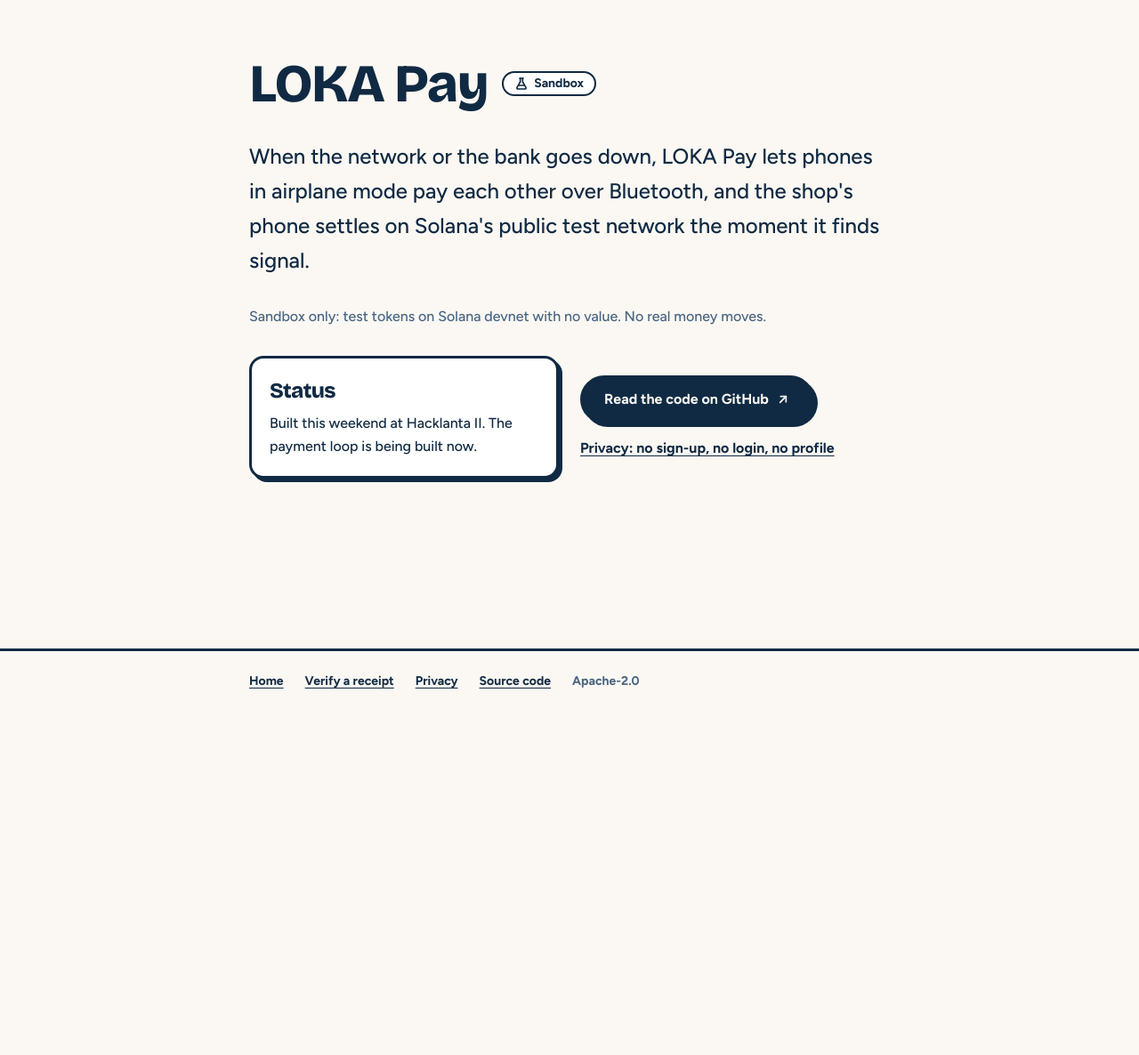
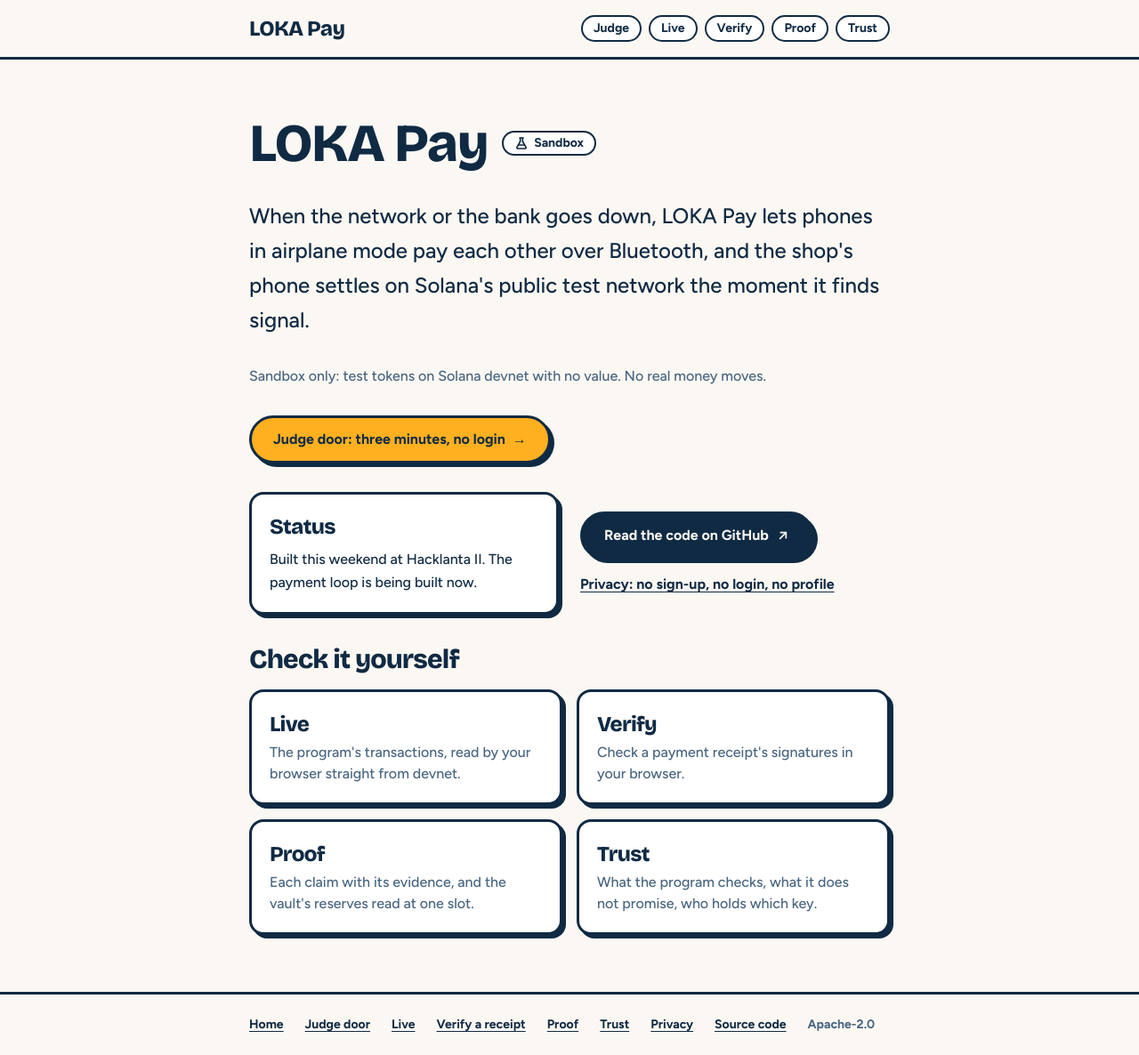
Before and after one commit to StephenSook/loka-pay, a Next.js app in the folder web/: page / in a window 1280 px wide. Shown: the whole page at 89% size. Before the commit the page ends 800 px from the top, so only its background shows below. Built offline with nearby package versions, Linux system fonts and the light colour scheme.

Commit message:
feat(web): header navigation and landing links to the judge door pages

```diff
--- a/web/app/layout.tsx
+++ b/web/app/layout.tsx
@@ -1,6 +1,7 @@
 import type { Metadata, Viewport } from "next";
 import localFont from "next/font/local";
 import { SiteFooter } from "@/components/site-footer";
+import { SiteHeader } from "@/components/site-header";
 import { SENTENCE } from "@/lib/site";
 import "./globals.css";
 
@@ -38,6 +39,7 @@
   return (
     <html lang="en" className={`${display.variable} ${body.variable} antialiased`}>
       <body className="flex min-h-dvh flex-col">
+        <SiteHeader />
         {children}
         <SiteFooter />
       </body>
--- a/web/app/page.tsx
+++ b/web/app/page.tsx
@@ -2,6 +2,13 @@
 import { SandboxChip } from "@/components/chips";
 import { ArrowUpRightIcon } from "@/components/icons";
 import { REPO_URL, SENTENCE } from "@/lib/site";
+
+const PAGES = [
+  { href: "/live", title: "Live", text: "The program's transactions, read by your browser straight from devnet." },
+  { href: "/verify", title: "Verify", text: "Check a payment receipt's signatures in your browser." },
+  { href: "/proof", title: "Proof", text: "Each claim with its evidence, and the vault's reserves read at one slot." },
+  { href: "/trust", title: "Trust", text: "What the program checks, what it does not promise, who holds which key." },
+] as const;
 
 export default function Home() {
   return (
@@ -14,6 +21,14 @@
       <p className="text-xl leading-relaxed sm:text-2xl">{SENTENCE}</p>
 
       <p className="text-muted">Sandbox only: test tokens on Solana devnet with no value. No real money moves.</p>
+
+      <Link
+        href="/judge"
+        className="inline-flex w-fit items-center gap-2 rounded-full border-3 border-ink bg-pending px-6 py-3 font-bold text-on-state shadow-hard transition-transform motion-safe:hover:-translate-y-0.5"
+      >
+        Judge door: three minutes, no login
+        <span aria-hidden="true">→</span>
+      </Link>
 
       <section aria-label="Status and links" className="grid gap-6 sm:grid-cols-2">
         <div className="min-w-0 rounded-card border-3 border-ink bg-surface p-5 shadow-hard">
@@ -36,6 +51,25 @@
           </Link>
         </div>
       </section>
+
+      <section aria-labelledby="check-it" className="flex flex-col gap-4">
+        <h2 id="check-it" className="text-3xl">
+          Check it yourself
+        </h2>
+        <ul className="grid gap-4 sm:grid-cols-2">
+          {PAGES.map((p) => (
+            <li key={p.href} className="min-w-0">
+              <Link
+                href={p.href}
+                className="flex h-full min-w-0 flex-col gap-1 rounded-card border-3 border-ink bg-surface p-5 shadow-hard transition-transform motion-safe:hover:-translate-y-0.5"
+              >
+                <span className="font-display text-2xl font-extrabold tracking-display">{p.title}</span>
+                <span className="text-muted">{p.text}</span>
+              </Link>
+            </li>
+          ))}
+        </ul>
+      </section>
     </main>
   );
 }
--- a/web/components/site-footer.tsx
+++ b/web/components/site-footer.tsx
@@ -11,8 +11,20 @@
         <Link href="/" className="underline">
           Home
         </Link>
+        <Link href="/judge" className="underline">
+          Judge door
+        </Link>
+        <Link href="/live" className="underline">
+          Live
+        </Link>
         <Link href="/verify" className="underline">
           Verify a receipt
+        </Link>
+        <Link href="/proof" className="underline">
+          Proof
+        </Link>
+        <Link href="/trust" className="underline">
+          Trust
         </Link>
         <Link href="/privacy" className="underline">
           Privacy
--- /dev/null
+++ b/web/components/site-header.tsx
@@ -0,0 +1,49 @@
+"use client";
+
+import Link from "next/link";
+import { usePathname } from "next/navigation";
+
+// The site's top navigation. A client component only to mark the current page
+// (aria-current), which needs the path.
+
+export const NAV_LINKS = [
+  { href: "/judge", label: "Judge" },
+  { href: "/live", label: "Live" },
+  { href: "/verify", label: "Verify" },
+  { href: "/proof", label: "Proof" },
+  { href: "/trust", label: "Trust" },
+] as const;
+
+export function SiteHeader() {
+  const pathname = usePathname();
+  return (
+    <header className="border-b-3 border-ink">
+      <nav
+        aria-label="Main"
+        className="mx-auto flex w-full max-w-3xl flex-wrap items-center justify-between gap-x-6 gap-y-3 px-4 py-4 sm:px-6"
+      >
+        <Link href="/" className="font-display text-2xl font-extrabold tracking-display" aria-current={pathname === "/" ? "page" : undefined}>
+          LOKA Pay
+        </Link>
+        <ul className="flex flex-wrap gap-2">
+          {NAV_LINKS.map((link) => {
+            const current = pathname === link.href;
+            return (
+              <li key={link.href}>
+                <Link
+                  href={link.href}
+                  aria-current={current ? "page" : undefined}
+                  className={`inline-flex items-center rounded-full border-2 border-ink px-3 py-1.5 text-sm font-bold leading-none ${
+                    current ? "bg-ink text-paper" : "bg-surface text-ink motion-safe:hover:-translate-y-0.5"
+                  } transition-transform`}
+                >
+                  {link.label}
+                </Link>
+              </li>
+            );
+          })}
+        </ul>
+      </nav>
+    </header>
+  );
+}
```
